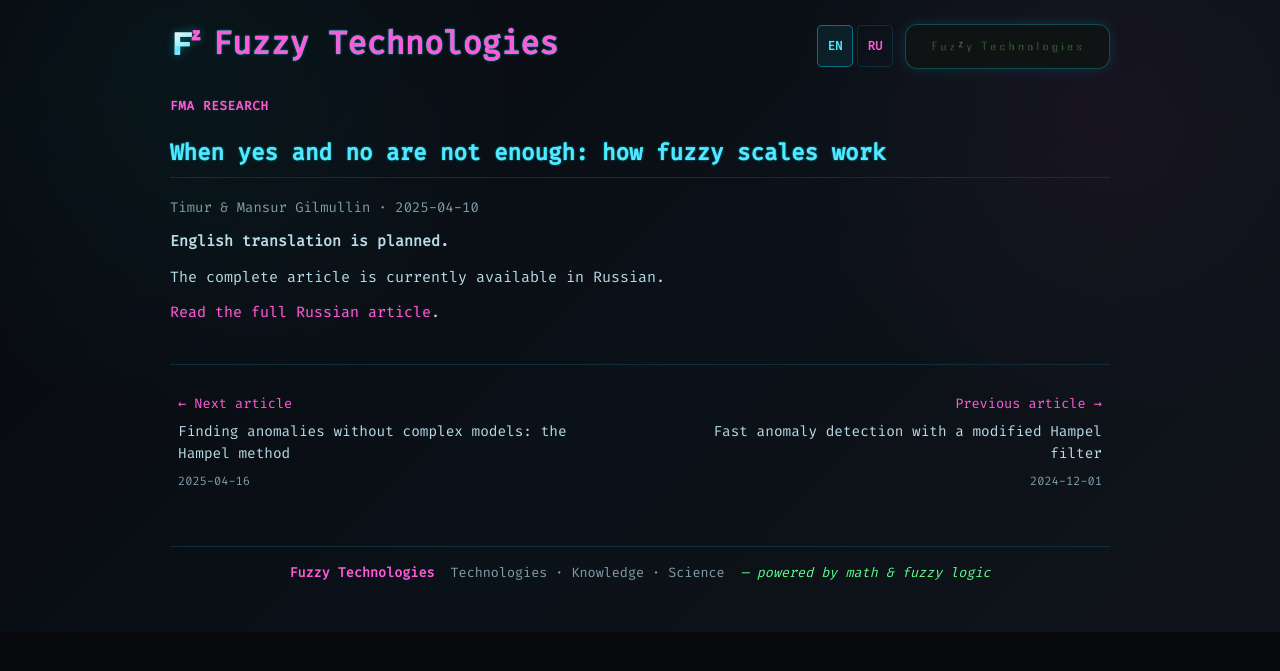
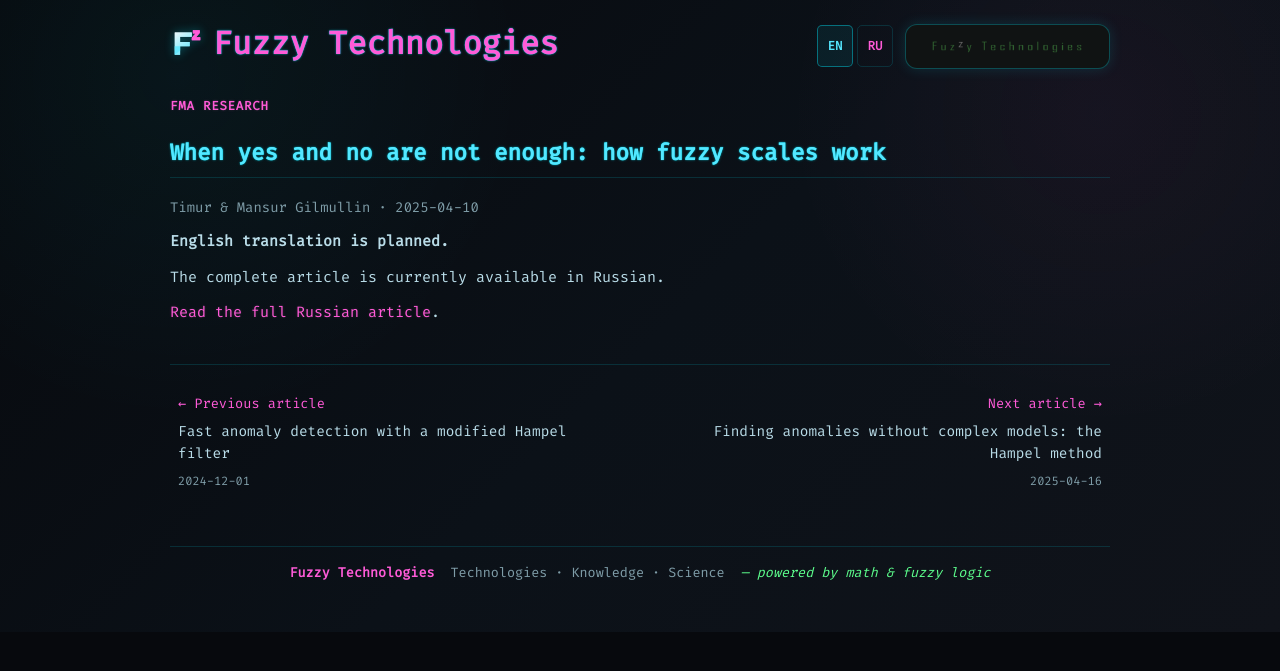
Before and after one commit to Fuzzy-Technologies/fuzzy-technologies.github.io, a Jekyll site: the page built from articles/2025-04-10-fuzzy-scales.md, in a window 1280 px wide. Shown: the top 671 px of the page. Built offline with Jekyll 4.4.1, drawn with Linux system fonts in a browser that asks for light colours; Markdown is read by kramdown in place of the engine named in the settings.

Commit message:
Place previous article on the left and next article on the right (#42)

```diff
--- a/_layouts/article.html
+++ b/_layouts/article.html
@@ -110,18 +110,18 @@ layout: default
 
 {% if next_article or previous_article %}
   <nav class="article-navigation" aria-label="{{ navigation_label }}">
+    {% if previous_article %}
+      <a class="article-navigation__link article-navigation__link--previous" href="{{ previous_article.url }}" rel="prev">
+        <span class="article-navigation__label"><span aria-hidden="true">←</span> {{ previous_label }}</span>
+        <span class="article-navigation__title">{{ previous_article.title | escape }}</span>
+        <time datetime="{{ previous_article.date | date: '%Y-%m-%d' }}">{{ previous_article.date | date: "%Y-%m-%d" }}</time>
+      </a>
+    {% endif %}
     {% if next_article %}
       <a class="article-navigation__link article-navigation__link--next" href="{{ next_article.url }}" rel="next">
-        <span class="article-navigation__label"><span aria-hidden="true">←</span> {{ next_label }}</span>
+        <span class="article-navigation__label">{{ next_label }} <span aria-hidden="true">→</span></span>
         <span class="article-navigation__title">{{ next_article.title | escape }}</span>
         <time datetime="{{ next_article.date | date: '%Y-%m-%d' }}">{{ next_article.date | date: "%Y-%m-%d" }}</time>
-      </a>
-    {% endif %}
-    {% if previous_article %}
-      <a class="article-navigation__link article-navigation__link--previous" href="{{ previous_article.url }}" rel="prev">
-        <span class="article-navigation__label">{{ previous_label }} <span aria-hidden="true">→</span></span>
-        <span class="article-navigation__title">{{ previous_article.title | escape }}</span>
-        <time datetime="{{ previous_article.date | date: '%Y-%m-%d' }}">{{ previous_article.date | date: "%Y-%m-%d" }}</time>
       </a>
     {% endif %}
   </nav>
--- a/static/style.css
+++ b/static/style.css
@@ -710,7 +710,7 @@ body::before {
   overflow-wrap: anywhere;
 }
 
-.article-navigation__link--previous {
+.article-navigation__link--next {
   grid-column: 2;
   text-align: right;
 }
@@ -726,7 +726,7 @@ body::before {
 
 @media (max-width: 540px) {
   .article-navigation { grid-template-columns: minmax(0, 1fr); }
-  .article-navigation__link--previous { grid-column: 1; }
+  .article-navigation__link--next { grid-column: 1; }
 }
 
 .site-footer {
```
Also changed, not shown: docs/ARTICLES.md (+1 -1 lines).
